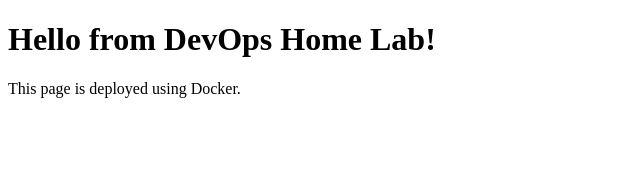
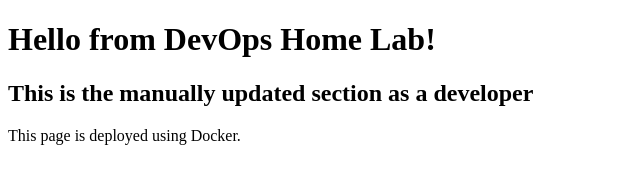
Before and after one commit to pragadeeshr1997/devops-beginnerproject, a plain HTML site: page index.html in a window 1280 px wide. Shown: the whole page, without its empty margins (0-640 px from the left). Drawn offline with Linux system fonts and the light colour scheme.

Commit message:
Second commit manually

```diff
--- a/index.html
+++ b/index.html
@@ -5,6 +5,7 @@
 </head>
 <body>
     <h1>Hello from DevOps Home Lab!</h1>
+    <h2>This is the manually updated section as a developer</h2>
     <p>This page is deployed using Docker.</p>
 </body>
 </html>
```
